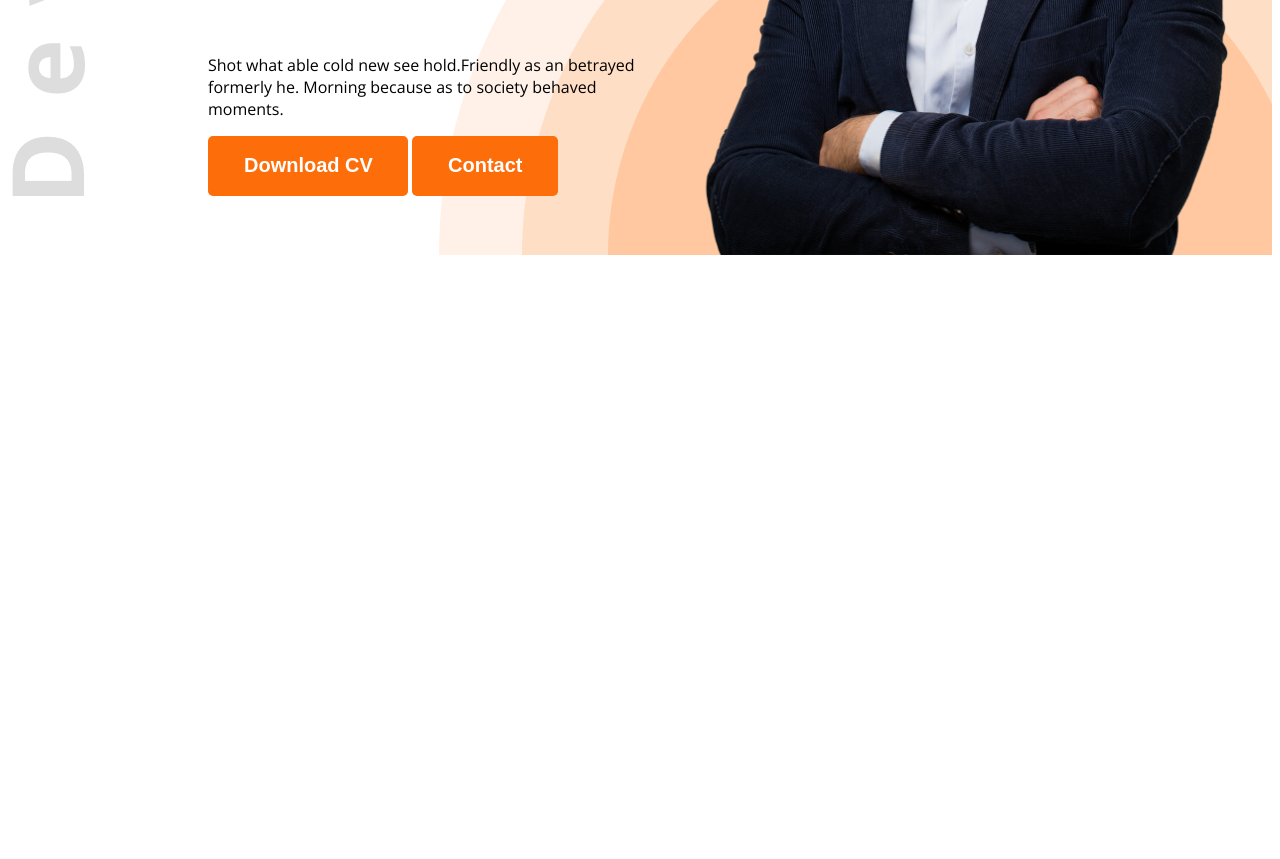
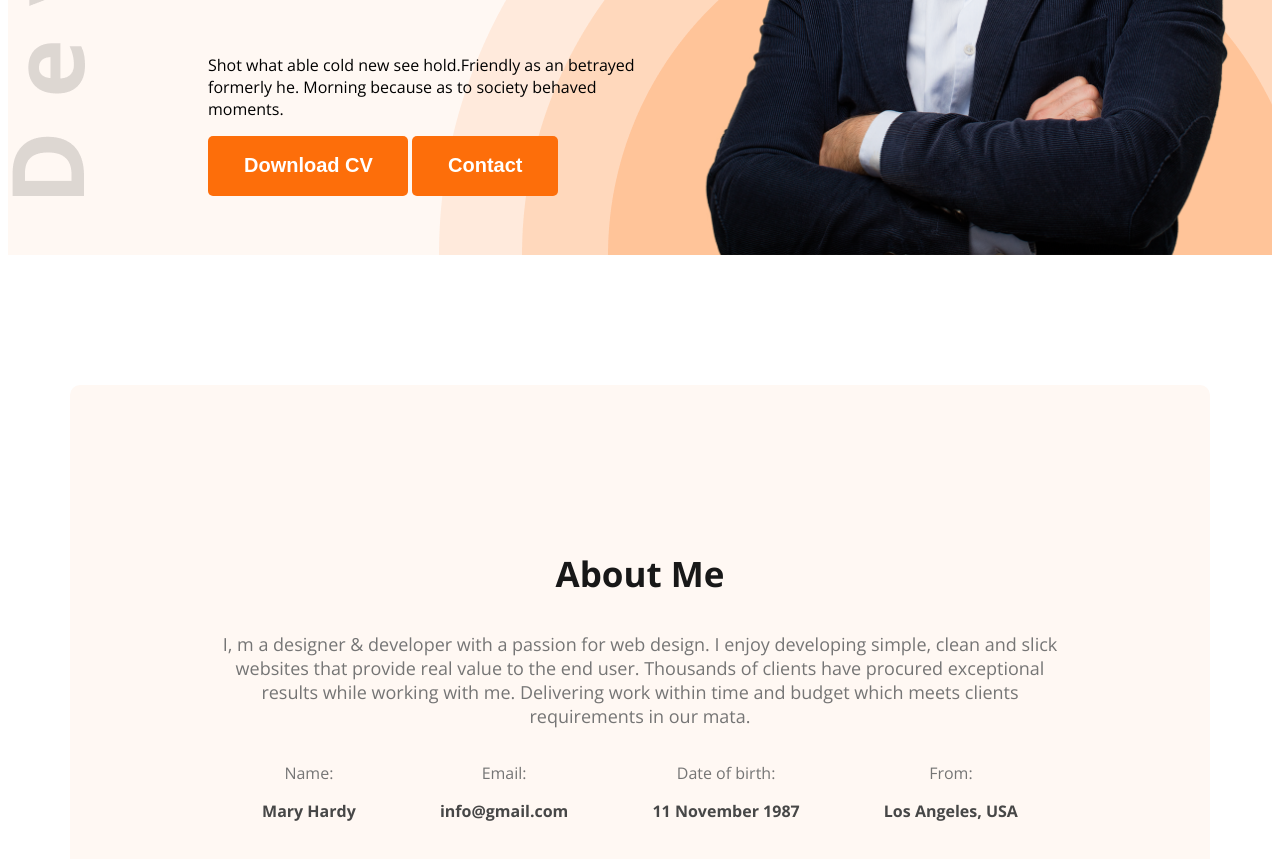
Before and after one commit to anik-siddiky/webdeveloper-portfolio, a plain HTML site: page index.html in a window 1280 px wide. Shown: the part 575-1434 px from the top of the page. Before the commit the page ends 838 px from the top, so only its background shows below. Drawn offline with nearby package versions, Linux system fonts and the light colour scheme.

Commit message:
added about section

```diff
--- a/Styles/portfolio.css
+++ b/Styles/portfolio.css
@@ -12,6 +12,9 @@
     background-position: top left, bottom right;
 }
 /* shared style */
+.secondary-bg{
+    background-color: #FFF8F3;
+}
 .text-primary{
     color: #FD6E0A;
 }
@@ -26,6 +29,15 @@
     border-radius: 5px;
     font-size: 20px;
     border: none;
+}
+.section-title{
+    font-size: 35px;
+    font-weight: bold;
+    color: #181818;
+}
+.section-description{
+    font-size: 18px;
+    color: #757575;
 }
 /* Nav Styles */
 nav{
@@ -70,3 +82,26 @@ nav ul{
 .banner-profile-pic{
     width: 580px;
 }
+/* About Styles */
+.about{
+    border-radius: 10px;
+    padding: 130px 150px;
+    text-align: center;
+    margin-top: 130px;
+}
+/* Main Styles */
+main{
+    max-width: 1140px;
+    margin: 0 auto;
+}
+.about-items{
+    display: flex;
+    justify-content: space-around;
+}
+.item-description{
+    font-weight: bold;
+    color: #474747;
+}
+.item-title{
+    color: #757575;
+}
--- a/index.html
+++ b/index.html
@@ -10,7 +10,7 @@
     <link rel="stylesheet" href="Styles/portfolio.css">
 </head>
 <body class="open-sans-normal">
-    <header class="header">
+    <header class="header secondary-bg">
         <nav>
             <h3 class="nav-title">Ma<span class="text-primary">r</span>y</h3>
             <ul>
@@ -33,7 +33,28 @@
         </div>
     </header>
     <main>
-
+        <section class="about secondary-bg">
+            <h3 class="section-title">About Me</h3>
+            <p class="section-description">I, m a designer & developer with a passion for web design. I enjoy developing simple, clean and slick websites that provide real value to the end user. Thousands of clients have procured exceptional results while working with me. Delivering work within time and budget which meets clients requirements in our mata.</p>
+            <div class="about-items">
+                <div class="about-item">
+                    <p class="item-title">Name:</p>
+                    <p class="item-description">Mary Hardy</p>
+                </div>
+                <div class="about-item">
+                    <p class="item-title">Email:</p>
+                    <p class="item-description">info@gmail.com</p>
+                </div>
+                <div class="about-item">
+                    <p class="item-title">Date of birth:</p>
+                    <p class="item-description">11 November 1987</p>
+                </div>
+                <div class="about-item">
+                    <p class="item-title">From:</p>
+                    <p class="item-description">Los Angeles, USA</p>
+                </div>
+            </div>
+        </section>
     </main>
     <footer>
 
```
